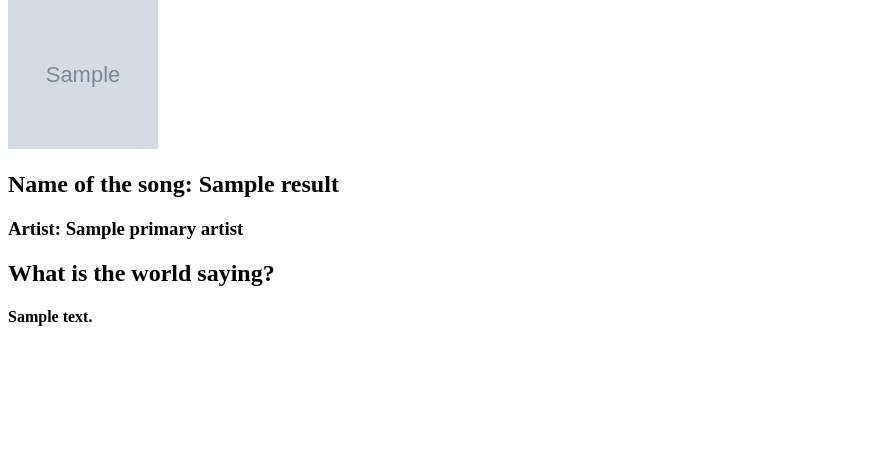
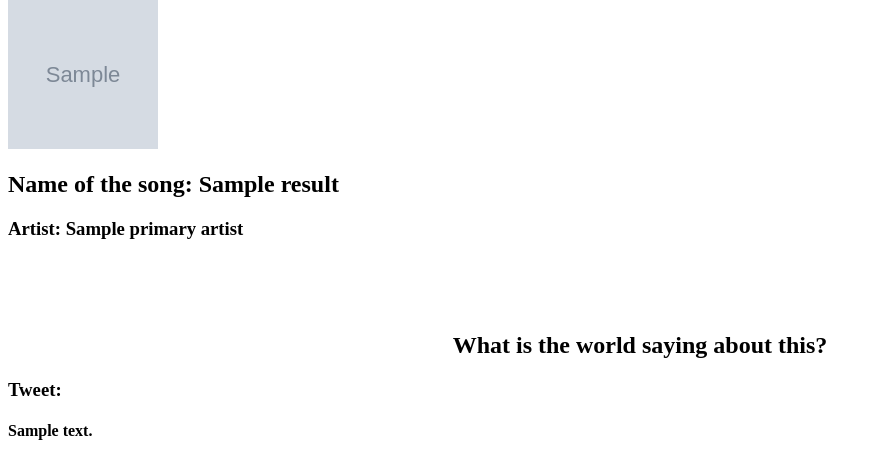
Before and after one commit to msu-fa19-cosc458/Project-1Michael, a Flask app: page / in a window 1280 px wide. Shown: the part 542-1004 px from the top of the page, without its empty margins (0-881 px from the left). Before the commit the page ends 889 px from the top, so only its background shows below. Run offline with Flask 2, Linux system fonts and the light colour scheme; a database or web service that is not in the repository returns one stand-in record (values such as "Sample title"); data that the repository does not hold is empty.

Commit message:
Formatting text

```diff
--- a/templates/index.html
+++ b/templates/index.html
@@ -8,7 +8,11 @@
         <h1><img src= {{ coverart }} style="width:150px;height:150px;" /></h1>
         <h2>Name of the song: {{ song }}</h2>
         <h3>Artist: {{ artist }}</h3>
-        <h2>What is the world saying?</h2>
-        <h4>{{ tweets }}</h4>
+        <br>
+        <br>
+        <br>
+        <h2><center>What is the world saying about this?</center></h2>
+        <h3>Tweet:</h3>
+        <h4> {{ tweets }}</h4>
     </body>
 </html>
```
